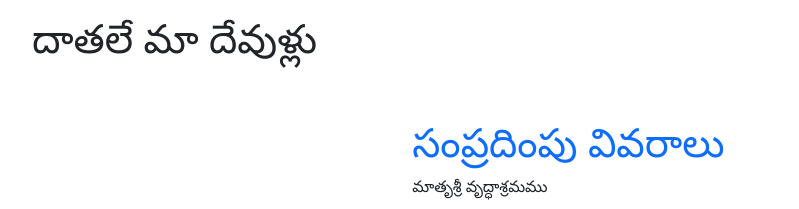
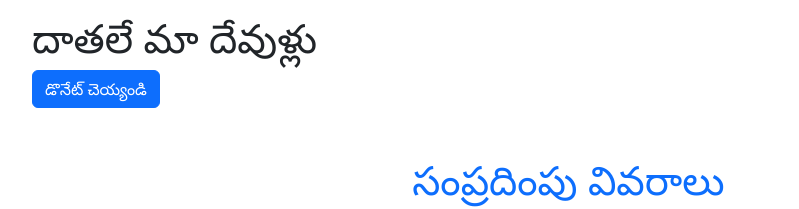
Before and after one commit to CodingKiran/old-age-home, a plain HTML site: page index.html in a window 1280 px wide. Shown: the part 1746-1955 px from the top of the page, without its empty margins (50-849 px from the left). Drawn offline with nearby package versions, Linux system fonts and the light colour scheme.

Commit message:
donate button added to donors section

```diff
--- a/index.html
+++ b/index.html
@@ -344,6 +344,9 @@
           <div class="col-12 col-lg-6 mt-5">
             <div class="donar-details">
               <h1>దాతలే మా దేవుళ్లు</h1>
+              <a href="donate.html">
+                <button class="btn btn-primary">డొనేట్ చెయ్యండి</button></a
+              >
             </div>
           </div>
         </section>
```
